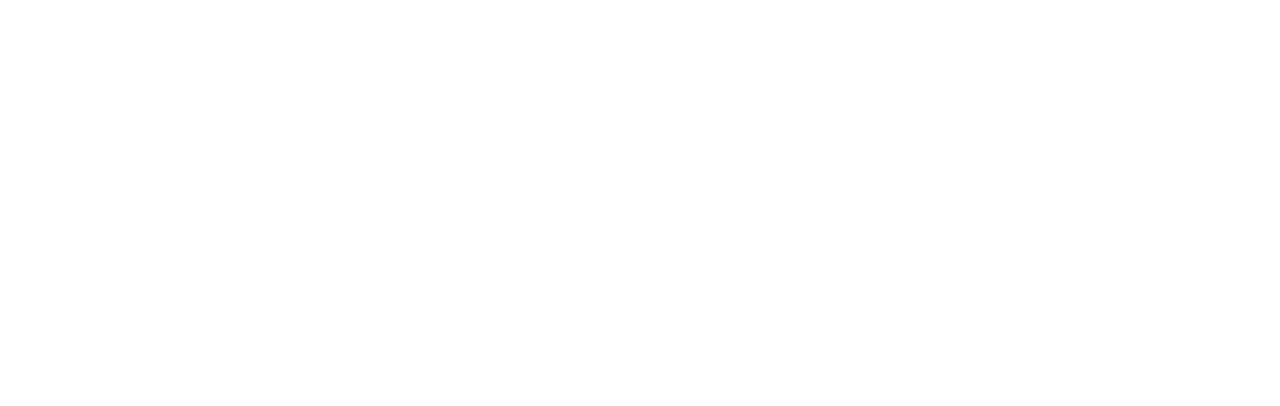
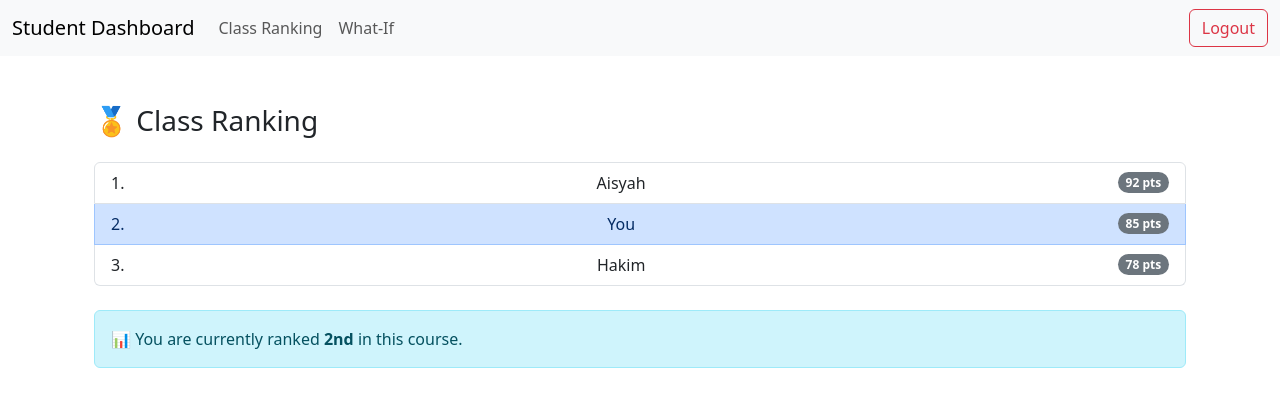
Before and after one commit to mfdawus/coursemark-management-frontend, a Vue app: page /student/compare in a window 1280 px wide. Before the commit this address had no page. Shown: the top 406 px of the page. Built offline with nearby package versions, Linux system fonts and the light colour scheme.

Commit message:
adding student role function

```diff
--- /dev/null
+++ b/src/roles/student/StudentClassRanking.vue
@@ -0,0 +1,28 @@
+<template>
+  <div class="container">
+    <h3 class="mb-4">🏅 Class Ranking</h3>
+    <ol class="list-group list-group-numbered">
+      <li v-for="(s, i) in rankings" :key="i"
+          class="list-group-item d-flex justify-content-between align-items-center"
+          :class="{ 'list-group-item-primary': s.name === 'You' }">
+        {{ s.name }}
+        <span class="badge bg-secondary rounded-pill">{{ s.total }} pts</span>
+      </li>
+    </ol>
+
+    <div class="alert alert-info mt-4">
+      📊 You are currently ranked <strong>{{ studentRank }}</strong> in this course.
+    </div>
+  </div>
+</template>
+
+<script setup>
+import { ref } from 'vue'
+
+const rankings = ref([
+  { name: 'Aisyah', total: 92 },
+  { name: 'You', total: 85 },
+  { name: 'Hakim', total: 78 }
+])
+const studentRank = ref('2nd')
+</script>
--- a/src/roles/student/StudentDashboard.vue
+++ b/src/roles/student/StudentDashboard.vue
@@ -15,9 +15,6 @@
         <div class="collapse navbar-collapse" id="studentNav">
           <ul class="navbar-nav me-auto mb-2 mb-lg-0">
             <li class="nav-item">
-              <router-link class="nav-link" to="/student">Dashboard</router-link>
-            </li>
-            <li class="nav-item">
               <router-link class="nav-link" to="/student/compare">Class Ranking</router-link>
             </li>
             <li class="nav-item">
@@ -31,14 +28,16 @@
 
     <!-- Page content -->
     <div class="container py-5">
-      <div><!-- Student Dashboard stub --></div>
+      <router-view /> <!-- 👈 This is the missing piece to show child pages -->
     </div>
   </div>
 </template>
 
 <script setup>
 import { useRouter } from 'vue-router'
+
 const router = useRouter()
+
 function logout() {
   localStorage.clear()
   router.push('/login')
--- /dev/null
+++ b/src/roles/student/StudentSimulator.vue
@@ -0,0 +1,29 @@
+<template>
+  <div class="container">
+    <h3 class="mb-4">📈 What‑If Grade Simulator</h3>
+    <form class="card card-body shadow-sm">
+      <div class="mb-3">
+        <label class="form-label">Expected Midterm (%)</label>
+        <input v-model.number="midterm" type="number" class="form-control" min="0" max="50" />
+      </div>
+      <div class="mb-3">
+        <label class="form-label">Expected Final (%)</label>
+        <input v-model.number="final" type="number" class="form-control" min="0" max="50" />
+      </div>
+    </form>
+    <div class="alert alert-success mt-3" v-if="total >= 50">
+      ✅ Projected Total: <strong>{{ total }}</strong> – You pass!
+    </div>
+    <div class="alert alert-danger mt-3" v-else>
+      ❌ Projected Total: <strong>{{ total }}</strong> – You might fail. Reconsider your strategy!
+    </div>
+  </div>
+</template>
+
+<script setup>
+import { computed, ref } from 'vue'
+
+const midterm = ref(0)
+const final = ref(0)
+const total = computed(() => midterm.value + final.value)
+</script>
```
Also changed, not shown: src/router/index.js (+7 -1 lines).
